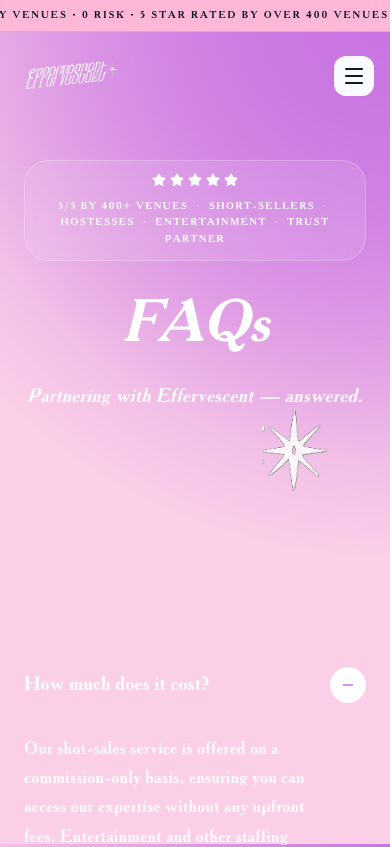
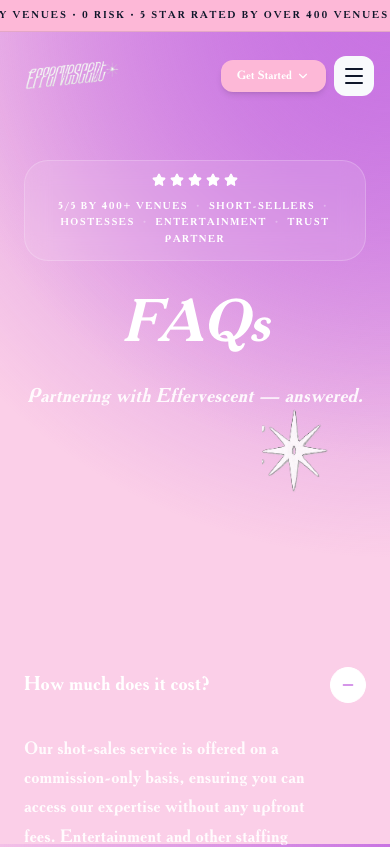
Before and after one commit to veltraaisolutions/Effervescent-Agency-website, a Next.js app: page /faq in a window 390 px wide. Shown: the top 847 px of the page. Built offline with nearby package versions, Linux system fonts and the light colour scheme.

Commit message:
Used the button in mobile in navbar

```diff
--- a/src/components/Navbar.tsx
+++ b/src/components/Navbar.tsx
@@ -4,13 +4,14 @@
 import Image from "next/image";
 import { useState, useEffect } from "react";
 import { motion, AnimatePresence } from "framer-motion";
-import { Menu, X, ArrowRight } from "lucide-react";
+import { Menu, X, ArrowRight, ChevronDown } from "lucide-react";
 import { usePathname } from "next/navigation";
 import AnnouncementBar from "./AnnouncementBar";
 
 const Navbar = () => {
   const [isScrolled, setIsScrolled] = useState(false);
   const [mobileMenuOpen, setMobileMenuOpen] = useState(false);
+  const [mobileDropdownOpen, setMobileDropdownOpen] = useState(false);
   const pathname = usePathname();
 
   useEffect(() => {
@@ -154,7 +155,29 @@
             </div>
 
             {/* Mobile menu button */}
-            <div className="xl:hidden flex items-center">
+            <div className="xl:hidden flex items-center gap-2">
+              <div className="relative">
+                <button
+                  onClick={() => setMobileDropdownOpen(!mobileDropdownOpen)}
+                  className="bg-primary text-white px-4 py-2 rounded-xl text-xs font-black shadow-md flex items-center gap-1"
+                >
+                  Get Started <ChevronDown size={14} className={`transition-transform ${mobileDropdownOpen ? 'rotate-180' : ''}`} />
+                </button>
+                <AnimatePresence>
+                  {mobileDropdownOpen && (
+                    <motion.div
+                      initial={{ opacity: 0, y: 10 }}
+                      animate={{ opacity: 1, y: 0 }}
+                      exit={{ opacity: 0, y: 10 }}
+                      className="absolute right-0 top-full mt-2 w-56 bg-white rounded-xl shadow-premium border border-slate-100 overflow-hidden flex flex-col"
+                    >
+                      <Link href="/shot-sellers" onClick={() => setMobileDropdownOpen(false)} className="px-4 py-3 text-xs font-bold text-slate-700 hover:bg-slate-50 border-b border-slate-50">Become a shot seller</Link>
+                      <Link href="/referrals" onClick={() => setMobileDropdownOpen(false)} className="px-4 py-3 text-xs font-bold text-slate-700 hover:bg-slate-50 border-b border-slate-50">Referral section</Link>
+                      <Link href="/contact" onClick={() => setMobileDropdownOpen(false)} className="px-4 py-3 text-xs font-bold text-slate-700 hover:bg-slate-50">Discuss your venue</Link>
+                    </motion.div>
+                  )}
+                </AnimatePresence>
+              </div>
               <button
                 onClick={() => setMobileMenuOpen(!mobileMenuOpen)}
                 className="text-slate-900 p-2 bg-slate-50 rounded-xl hover:bg-slate-100 transition-colors"
```
